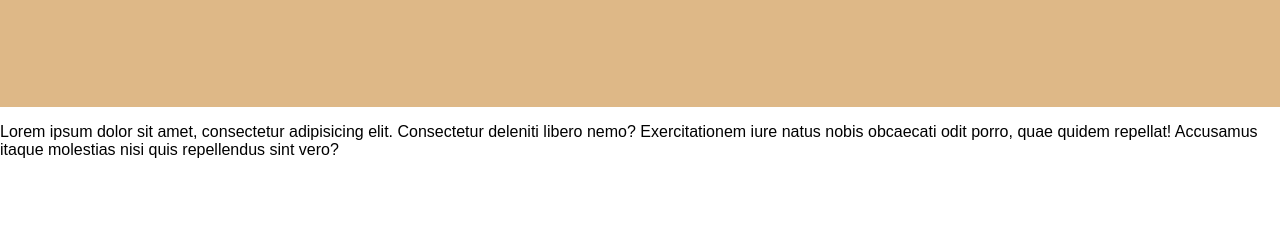
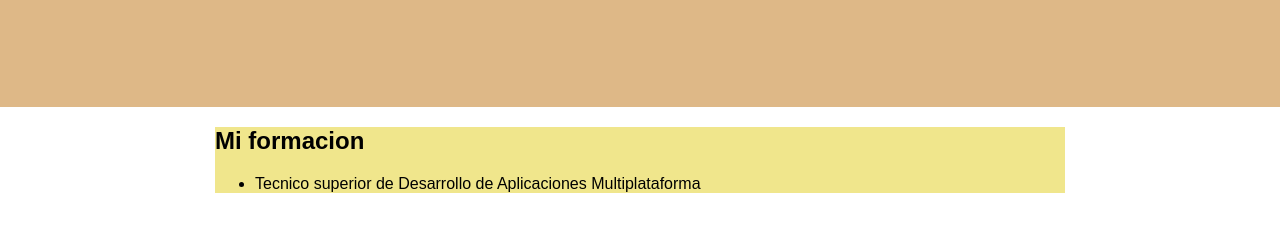
Before and after one commit to jniglesias14/prueba1, a plain HTML site: page index.html in a window 1280 px wide. Shown: the part 186-418 px from the top of the page. Drawn offline with Linux system fonts and the light colour scheme.

Commit message:
version3

```diff
--- a/estilos.css
+++ b/estilos.css
@@ -13,3 +13,8 @@ h1{
     margin:0;
     padding: 4em 0;
 }
+main{
+    max-width: 850px;
+    background-color: khaki;
+    margin: auto;
+}
--- a/index.html
+++ b/index.html
@@ -13,7 +13,10 @@
     <h1>Mi pagina</h1>
 </header>
 <main>
-    <p>Lorem ipsum dolor sit amet, consectetur adipisicing elit. Consectetur deleniti libero nemo? Exercitationem iure natus nobis obcaecati odit porro, quae quidem repellat! Accusamus itaque molestias nisi quis repellendus sint vero?</p>
+    <h2>Mi formacion</h2>
+    <ul>
+        <li>Tecnico superior de Desarrollo de Aplicaciones Multiplataforma</li>
+    </ul>
 </main>
 </body>
 </html>
```
